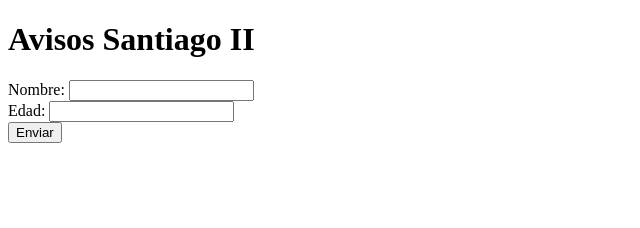
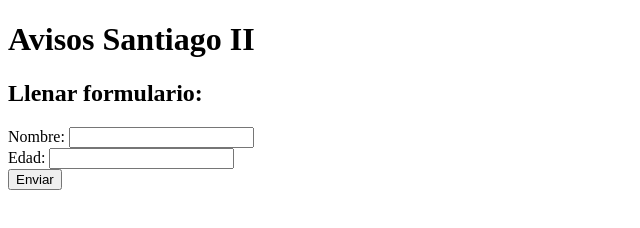
Before and after one commit to santiagosegundo/avisos, a plain HTML site: page index.html in a window 1280 px wide. Shown: the whole page, without its empty margins (0-640 px from the left). Drawn offline with Linux system fonts and the light colour scheme.

Commit message:
Update index.html

```diff
--- a/index.html
+++ b/index.html
@@ -7,6 +7,7 @@
 </head>
 <body>
     <h1>Avisos Santiago II</h1>
+    <h2>Llenar formulario:</h2>
     <form id="miFormulario">
         Nombre: <input type="text" id="nombre"><br>
         Edad: <input type="number" id="edad"><br>
```
